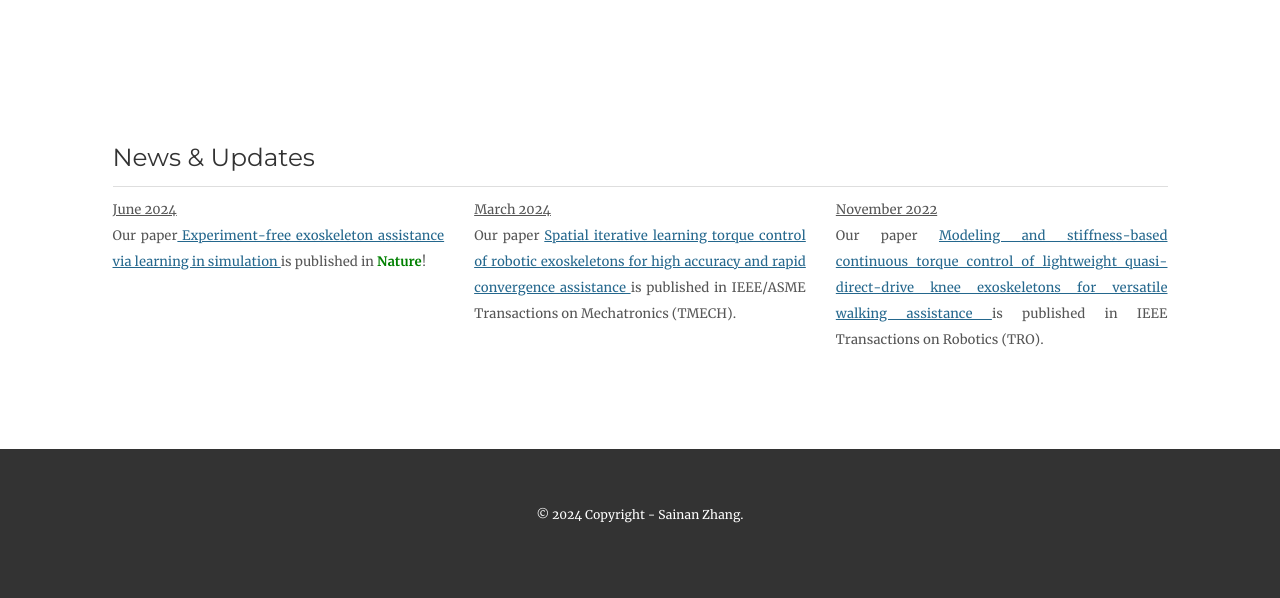
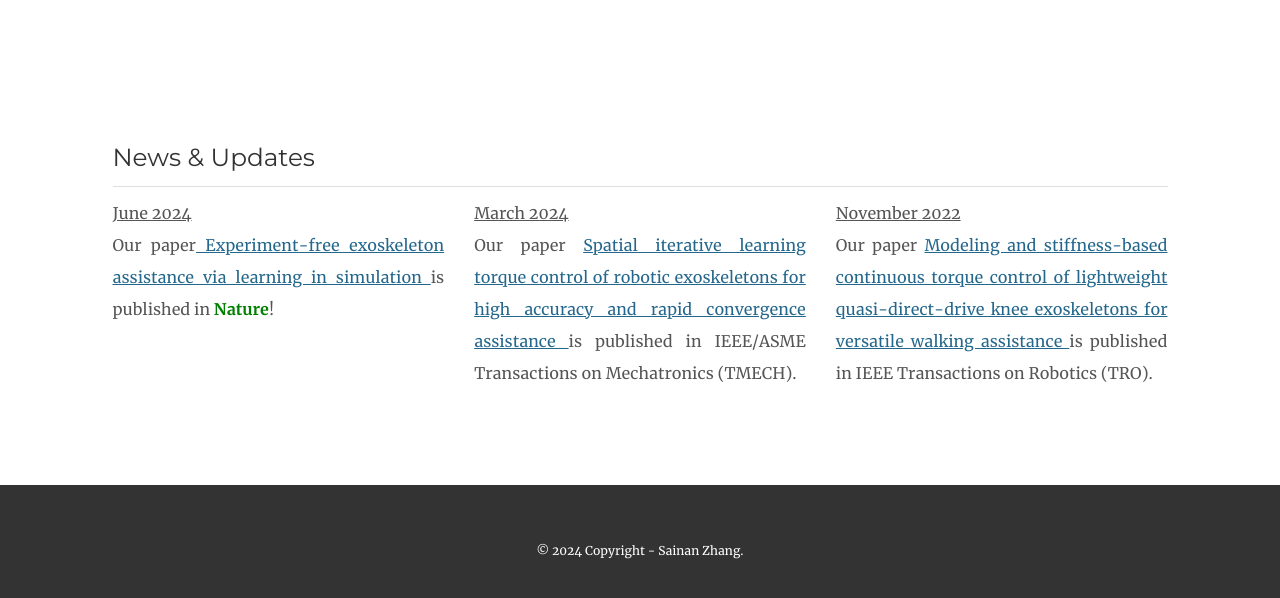
Before and after one commit to SainanZhang93/Sainan-intelligent-robotics.github.io, a plain HTML site: page index.html in a window 1280 px wide. Shown: the part 714-1312 px from the top of the page. Drawn offline with Linux system fonts and the light colour scheme; no server answers; files whose address does not match are found by name.

Commit message:
Update index.html

```diff
--- a/index.html
+++ b/index.html
@@ -423,18 +423,18 @@ _W.setup_model_rpc({"rpc_namespace":"_W.CustomerAccounts.RPC","model_namespace":
 
 						<td class="wsite-multicol-col" style="width:33.333333333333%; padding:0 15px;">
 							<div class="paragraph" style="text-align:justify;">
-								<font size="2"><u style="color:rgb(85, 85, 85)">June 2024</u><br> Our paper<a href="javascript:;" target="_blank"> Experiment-free exoskeleton assistance via learning in simulation </a>is published in <strong><span style="color:green">Nature</span></strong>! </font>
+								<font size="3"><u style="color:rgb(85, 85, 85)">June 2024</u><br> Our paper<a href="javascript:;" target="_blank"> Experiment-free exoskeleton assistance via learning in simulation </a>is published in <strong><span style="color:green">Nature</span></strong>! </font>
 							</div>
 						</td>
 
 						 <td class="wsite-multicol-col" style="width:33.333333333333%; padding:0 15px;">
 							<div class="paragraph" style="text-align:justify;">
-								<font size="2"><u style="color:rgb(85, 85, 85)">March 2024</u><br>Our paper <a href="javascript:;" target="_blank"> Spatial iterative learning torque control of robotic exoskeletons for high accuracy and rapid convergence assistance  </a>is published in IEEE/ASME Transactions on Mechatronics (TMECH).</font>
+								<font size="3"><u style="color:rgb(85, 85, 85)">March 2024</u><br>Our paper <a href="javascript:;" target="_blank"> Spatial iterative learning torque control of robotic exoskeletons for high accuracy and rapid convergence assistance  </a>is published in IEEE/ASME Transactions on Mechatronics (TMECH).</font>
 							</div>
 						</td>
 						<td class="wsite-multicol-col" style="width:33.333333333333%; padding:0 15px;">
 							<div class="paragraph" style="text-align:justify;">
-								<font size="2"><u style="color:rgb(85, 85, 85)">November 2022</u><br>Our paper <a href="javascript:;" target="_blank"> Modeling and stiffness-based continuous torque control of lightweight quasi-direct-drive knee exoskeletons for versatile walking assistance </a>is published in IEEE Transactions on Robotics (TRO).</font>
+								<font size="3"><u style="color:rgb(85, 85, 85)">November 2022</u><br>Our paper <a href="javascript:;" target="_blank"> Modeling and stiffness-based continuous torque control of lightweight quasi-direct-drive knee exoskeletons for versatile walking assistance </a>is published in IEEE Transactions on Robotics (TRO).</font>
 							</div>
 						</td>
 					</tr>
```
